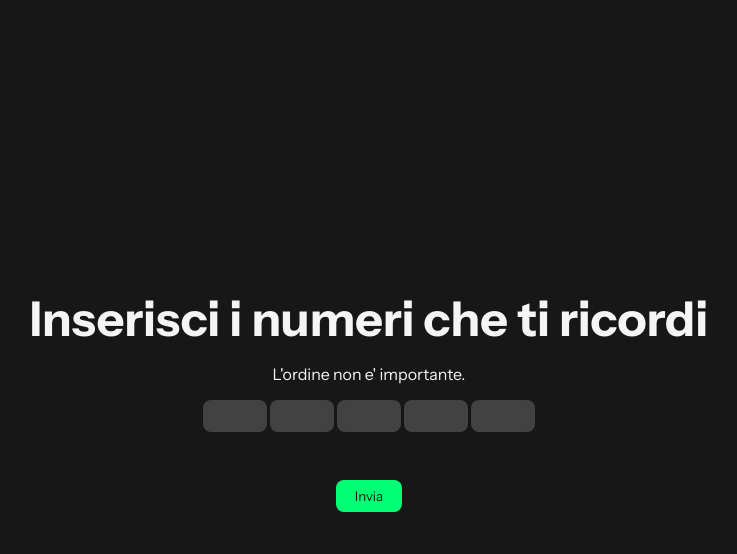
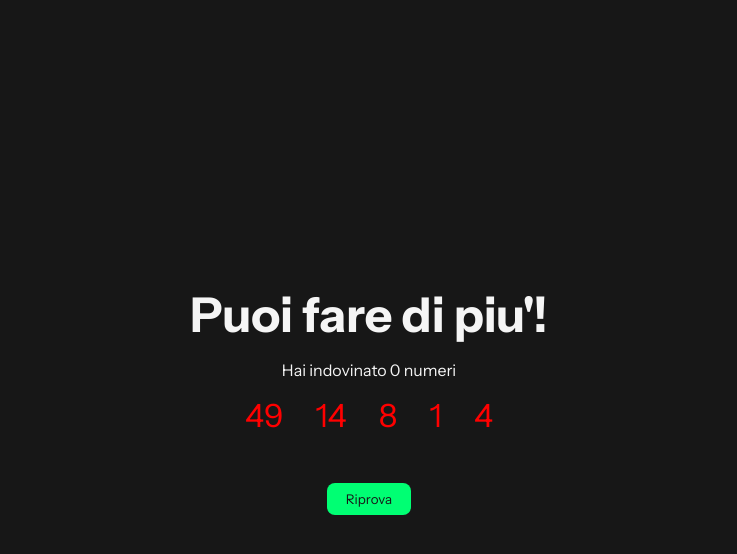
Before and after one commit to joelepore/js-simon, a plain HTML site: page index.html in a window 1280 px wide. Both pictures are taken after a click on the button "Invia". Shown: the whole page, without its empty margins (271-1008 px from the left). Drawn offline with Linux system fonts and the light colour scheme.

Commit message:
feat: complete middle and last phase layout and logic

```diff
--- a/script.js
+++ b/script.js
@@ -4,21 +4,46 @@ const h1 = document.querySelector('h1');
 const p = document.querySelector('p');
 const ulNumbers = document.querySelector('.numbers');
 const ulInputNumbers = document.querySelector('.input-numbers');
+const inputNumbers = Array.from(document.querySelectorAll('input'));
 
 const timeToStart = 3; // Variabile che salva i secondi da cui far partire il gioco
 const startMessage = 'Memorizza i numeri';
 const middleMessage = 'Inserisci i numeri che ti ricordi';
 const middleMessageSubtitle = 'L\'ordine non e\' importante.';
+const lastPhaseMessage = {
+  one: `Puoi fare di piu'!`,
+  two: `Puoi fare di piu'!`,
+  three: `Ci sei quasi!`,
+  four: `Per un soffio!`,
+  five: `Hai vinto!`,
+}
+
+let randomNumbers = [];
 
 initializeDOM();
 startGame();
+
+// Events
+btnInvia.addEventListener('click', () => {
+  finalPhase();
+});
+btnRiprova.addEventListener('click', () => {
+  initializeDOM();
+  startGame();
+  resetInputs();
+  btnRiprova.classList.add('d-none');
+})
 // Funzioni DOM
 function initializeDOM() {
   h1.innerText = timeToStart;
   p.innerText = startMessage;
-  updateUlNumbers(generateRandomArray(1, 50, 5));
+  ulNumbers.innerHTML = '';
+  ulInputNumbers.classList.add('d-none');
+  ulNumbers.classList.remove('d-none');
 }
 function startGame() {
+  randomNumbers = generateRandomArray(1, 50, 5)
+  updateUlNumbers(randomNumbers);
   timer(timeToStart);
   setTimeout(middlePhase, timeToStart * 1000);
 }
@@ -29,6 +54,54 @@ function middlePhase() {
   btnInvia.classList.remove('d-none');
   h1.innerText = middleMessage;
   p.innerText = middleMessageSubtitle;
+}
+function finalPhase() {
+  const numbers = inputNumbers.map(input => input.valueAsNumber)
+  const guessedNumbers = checkNumbersArrays(numbers, randomNumbers);
+  const subtitle = `Hai indovinato ${guessedNumbers.length} numeri`
+
+  switch (guessedNumbers.length) {
+    case 0:
+      h1.innerText = lastPhaseMessage.one;
+      break;
+    case 1:
+      h1.innerText = lastPhaseMessage.one;
+      break;
+    case 2:
+      h1.innerText = lastPhaseMessage.two;
+      break;
+    case 3:
+      h1.innerText = lastPhaseMessage.three;
+      break;
+    case 4:
+      h1.innerText = lastPhaseMessage.four;
+      break;
+    case 5:
+      h1.innerText = lastPhaseMessage.five;
+      break;
+  }
+  p.innerText = subtitle;
+
+  colorGuessedNumbers(guessedNumbers, Array.from(document.querySelectorAll('.numbers li')));
+
+  ulNumbers.classList.remove('d-none');
+  ulInputNumbers.classList.add('d-none');
+
+  btnInvia.classList.add('d-none');
+  btnRiprova.innerText = 'Riprova';
+  btnRiprova.classList.remove('d-none');
+}
+function colorGuessedNumbers(guessedNumbers, numbers) {
+  numbers.forEach(number => {
+    if (guessedNumbers.includes(parseInt(number.innerText))) {
+      number.style.color = '#00FF73';
+    } else {
+      number.style.color = 'red';
+    }
+  });
+}
+function resetInputs() {
+  inputNumbers.forEach(input => input.value = '');
 }
 function timer(sec) {
   let s = sec;
@@ -49,7 +122,18 @@ function updateUlNumbers(arr) {
     ulNumbers.append(li);
   }
 }
-// Funzioni numeriche
+// Funzioni logiche
+function checkNumbersArrays(arr1, arr2) {
+  const guessedNumbers = [];
+
+  for (let i = 0; i < arr1.length; i++) {
+    const num = arr1[i];
+    if (arr2.includes(num)) {
+      guessedNumbers.push(num);
+    }
+  }
+  return guessedNumbers;
+}
 function generateRandomArray(min, max, len) {
   const arr = [];
   while (arr.length < len) {
--- a/style.css
+++ b/style.css
@@ -39,6 +39,7 @@ input {
   background-color: #424242;
   text-align: center;
   color: var(--color-text);
+  margin-inline: 0.3rem;
 }
 
 /* Rimuovo le frecce dall'input number */
```
